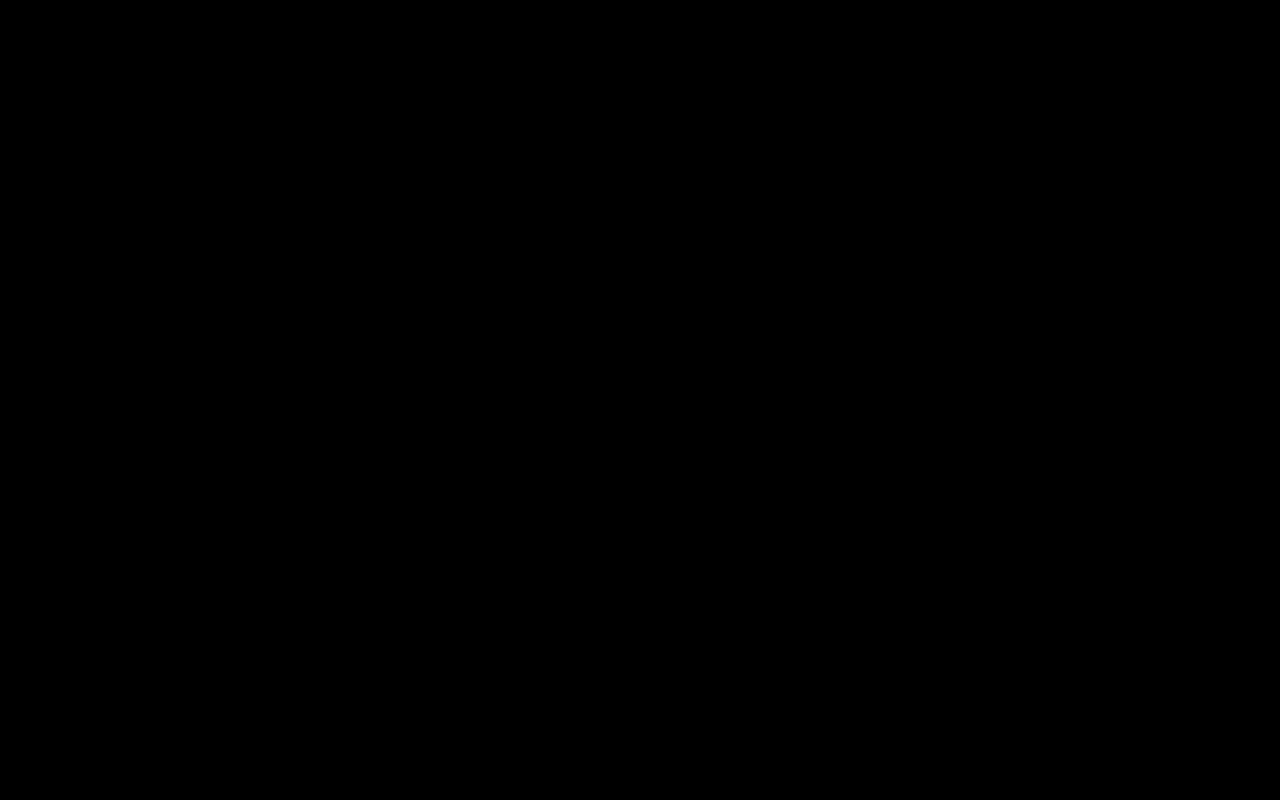
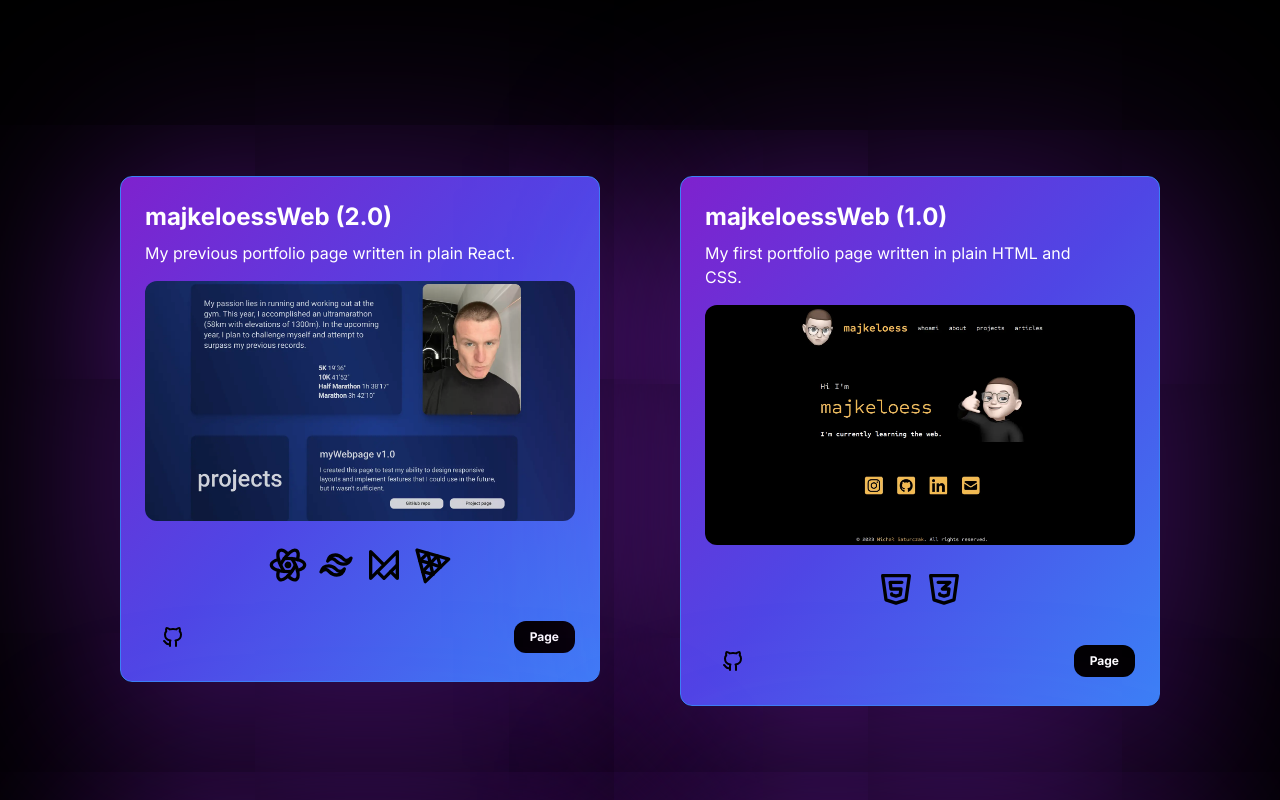
Before and after one commit to majkeloess/majkeloesssNext, a Next.js app: page /projects in a window 1280 px wide. Shown: the part 1400-2200 px from the top of the page. Built offline with nearby package versions, Linux system fonts and the light colour scheme.

Commit message:
optimizing projects

```diff
--- a/components/CardGenerator.tsx
+++ b/components/CardGenerator.tsx
@@ -6,6 +6,7 @@ export default function CardGenerator() {
   return (
     <MotionDiv className="xl:grid xl:grid-cols-2 2xl:mx-48 xl:mx-20 flex flex-col">
       {projects.map((project, index) => {
+        if (index < 4) {
           return (
             <MotionDiv
               initial={{ opacity: 0, scale: 0 }}
@@ -28,6 +29,21 @@ export default function CardGenerator() {
               />
             </MotionDiv>
           );
+        } else {
+          return (
+            <div key={index}>
+              <Card3D
+                icons={project.icons}
+                projectName={project.projectName}
+                projectDescription={project.projectDescription}
+                projectPhoto={project.projectPhoto}
+                projectGh={project.projectGh}
+                projectPage={project.projectPage}
+                index={index}
+              />
+            </div>
+          );
+        }
       })}
     </MotionDiv>
   );
--- a/lib/motion.ts
+++ b/lib/motion.ts
@@ -93,7 +93,7 @@ const animations = {
       opacity: 1,
       transition: {
         type: "spring",
-        duration: 1.5,
+        duration: 1.2,
         delay,
       },
     },
--- a/lib/projects.ts
+++ b/lib/projects.ts
@@ -12,6 +12,8 @@ const projects = [
     projectName: "Apollo",
     projectDescription: "My biggest project that I'm currently working on.",
     projectPhoto: "/apollo.webp",
+    projectGh: "https://github.com/majkeloess/Apollo",
+    projectPage: "https://apollo.majkeloess.dev/",
   },
   {
     icons: ["react", "tailwind", "framermotion", "api"],
```
Lines whose indentation alone changed are shown as unchanged.
